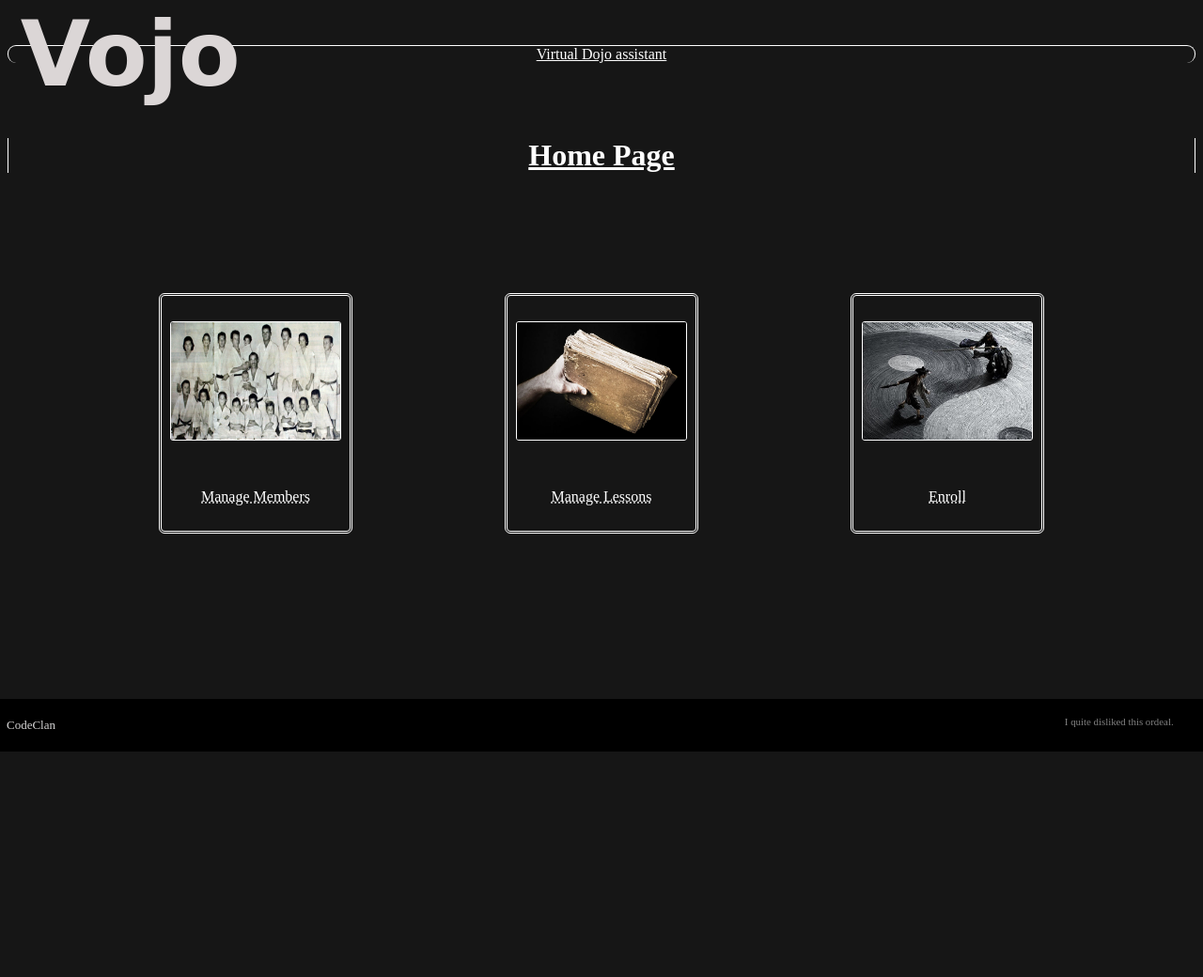
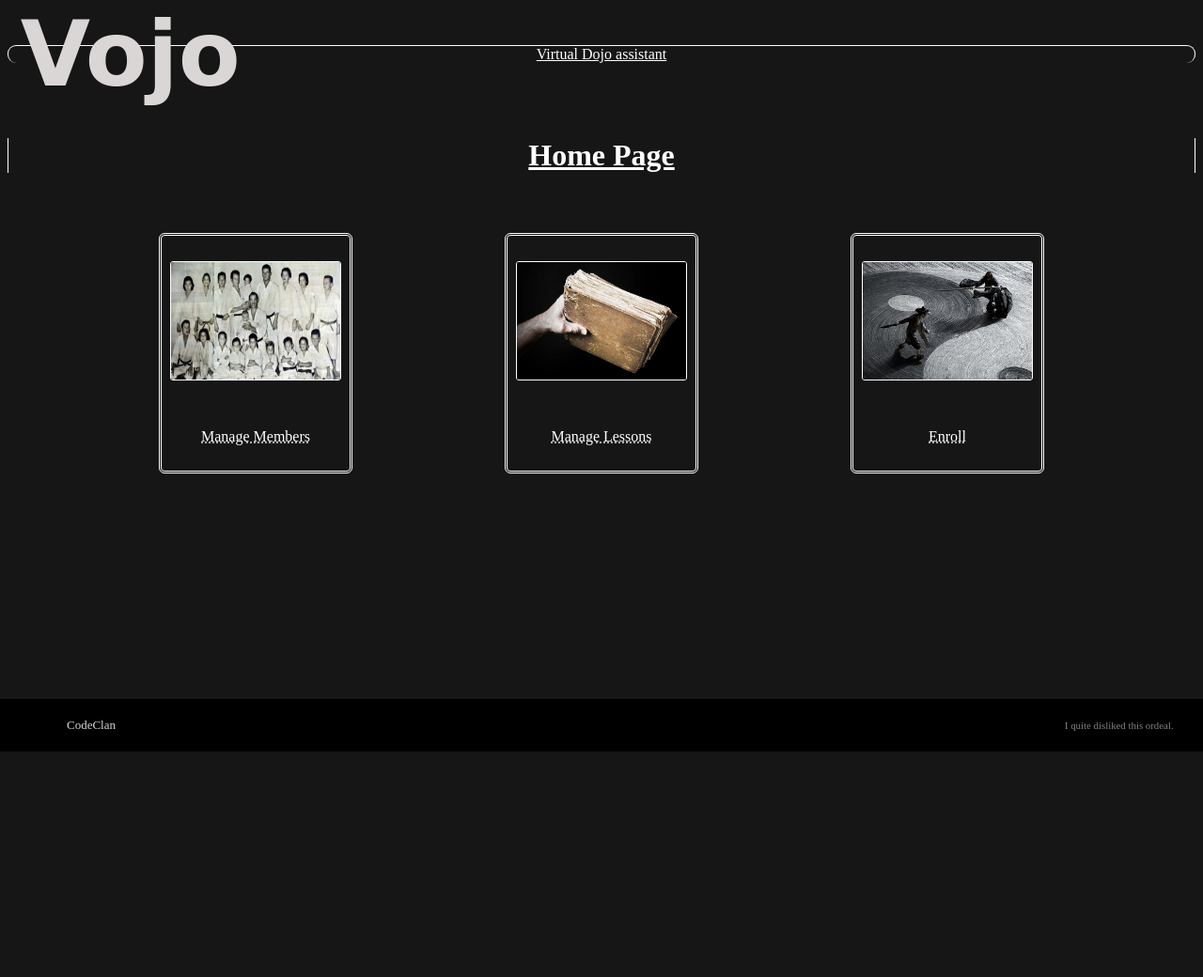
Before and after one commit to dafcs/P1_Vojo_dojo_manager, a Flask app: page / in a window 1280 px wide. Shown: the top 1040 px of the page at 94% size. Run offline with Flask 3, Linux system fonts and the light colour scheme; parts of the project's set-up code (start-up, migrations or seed data) failed here and were passed over; some libraries are stand-ins or nearby versions.

Commit message:
lol I keep saying this is the last commit

```diff
--- a/static/style.css
+++ b/static/style.css
@@ -76,7 +76,7 @@ body {
 
 .action-box {
     margin: 5rem;
-    margin-top: 10vw;
+    margin-top: 5vw;
     display:flex;
     justify-content: space-around;
 
@@ -199,17 +199,20 @@ a:hover {
 .footer {
     display: flex;
     justify-content: space-between;
+    align-items: center;
     position: fixed;
     left: 0;
     bottom: 0;
-    width: 100%;
+    width: 100vw;
     background-color: black;
     color: rgb(213, 212, 212);
     font-size: 13px;
     text-align: center;
     padding: 7px;
 }
-
+.footer p {
+    margin-left: 5vw;
+}
 #mymessage {
     color: grey;
     font-size: smaller;
```
